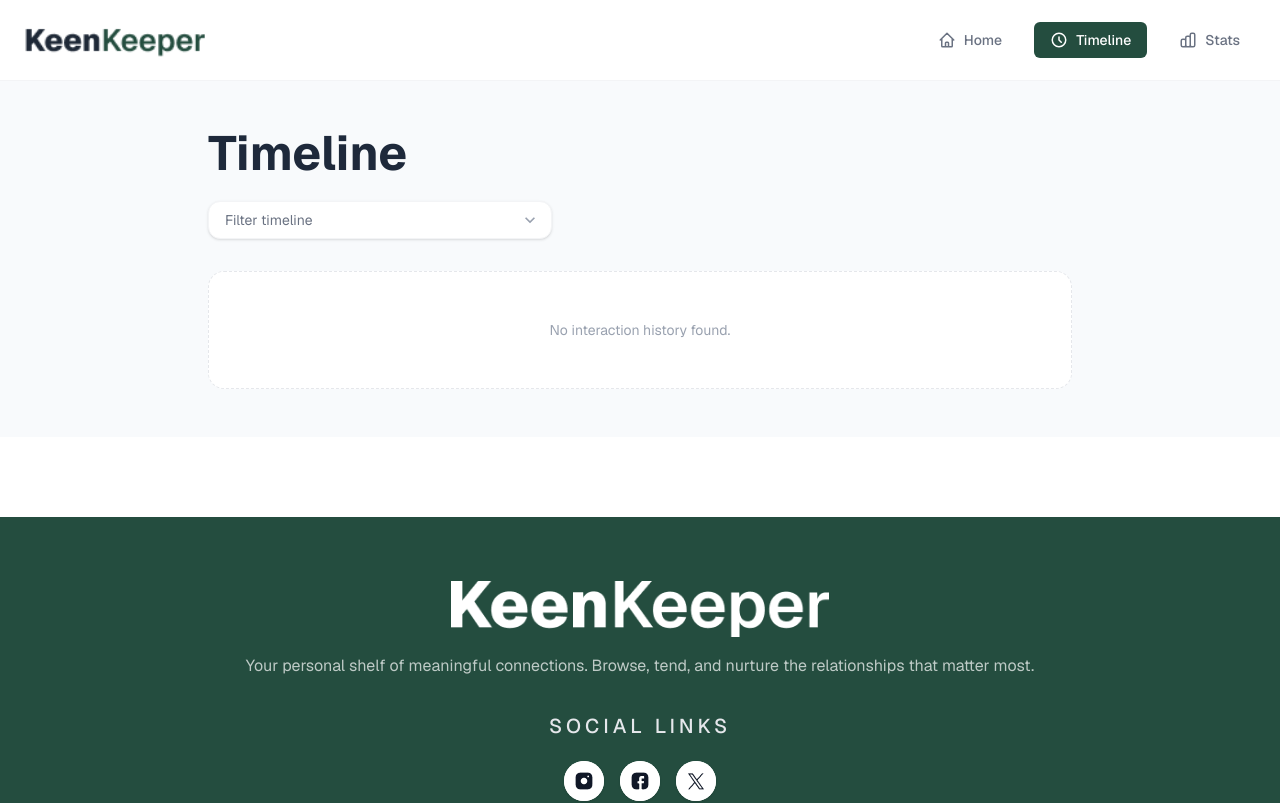
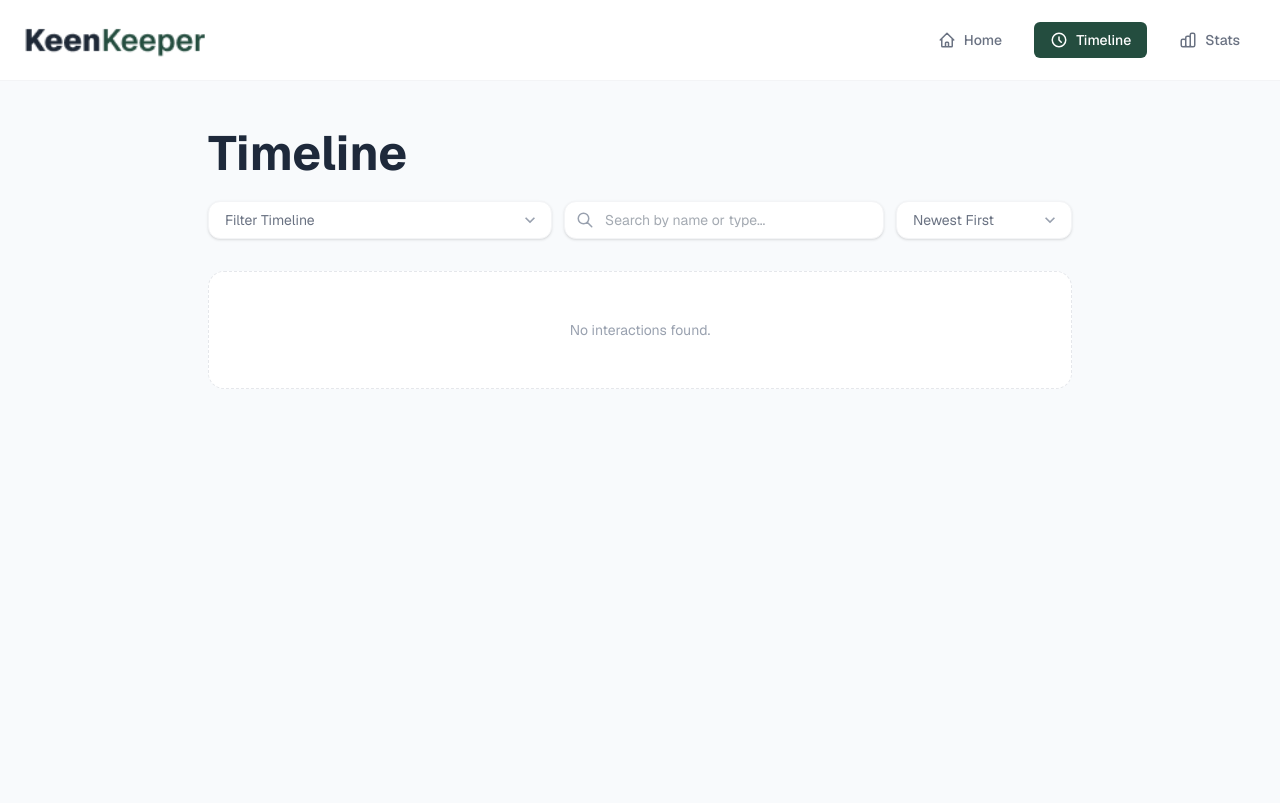
Before and after one commit to atikurr/Assinment-7, a React (Vite) app: page /timeline in a window 1280 px wide. Shown: the top 803 px of the page. Built offline with nearby package versions, Linux system fonts and the light colour scheme.

Commit message:
seach filter

```diff
--- a/src/components/Banner.jsx
+++ b/src/components/Banner.jsx
@@ -15,7 +15,7 @@ const Banner = () => {
 
       <button
         onClick={() => navigate("/add-friend")}
-        className="bg-[#244D3F] text-white font-semibold px-6 py-2.5 rounded-md shadow-sm hover:bg-[#244D3F] transition flex items-center gap-2 mx-auto"
+        className="bg-[#244D3F] text-white font-semibold px-6 py-2.5 rounded-md shadow-sm hover:bg-[#244D] transition flex items-center gap-2 mx-auto"
       >
         <span className="text-lg">+</span> Add a Friend
       </button>
--- a/src/pages/Timeline.jsx
+++ b/src/pages/Timeline.jsx
@@ -4,16 +4,13 @@ import callImg from '../assets/call.png';
 import textImg from '../assets/text.png';
 import videoImg from '../assets/video.png';
 import { MdKeyboardArrowDown } from "react-icons/md";
+import { HiOutlineSearch } from "react-icons/hi";
 
 const Timeline = () => {
   const { timeline } = useContext(AppContext);
   const [filter, setFilter] = useState('All');
-
-
-  const filteredTimeline = filter === 'All'
-    ? timeline
-    : timeline.filter(entry => entry.type === filter);
-
+  const [search, setSearch] = useState('');
+  const [sort, setSort] = useState('newest');
 
   const getIcon = (type) => {
     if (type === 'Call') return callImg;
@@ -22,56 +19,112 @@ const Timeline = () => {
     return callImg;
   };
 
+  // Step 1 — Filter by type
+  const filtered = filter === 'All'
+    ? timeline
+    : timeline.filter(entry => entry.type === filter);
+
+  // Step 2 — Search by friend name or type
+  const searched = filtered.filter(entry =>
+    entry.title.toLowerCase().includes(search.toLowerCase()) ||
+    entry.type.toLowerCase().includes(search.toLowerCase())
+  );
+
+  // Step 3 — Sort by date
+  const sorted = [...searched].sort((a, b) => {
+    const dateA = new Date(a.date);
+    const dateB = new Date(b.date);
+    return sort === 'newest' ? dateB - dateA : dateA - dateB;
+  });
+
   return (
-    <div className="bg-[#F8FAFC] min-LG-screen py-12">
+    <div className="bg-[#F8FAFC] min-h-screen py-12">
       <div className="container mx-auto px-4 max-w-4xl">
 
-        {/* Header Section */}
-        <div className="mb-8">
-          <h1 className="text-5xl font-bold text-[#1E293B] mb-6">Timeline</h1>
+        {/* Header */}
+        <h1 className="text-5xl font-bold text-[#1E293B] mb-6">Timeline</h1>
 
-          {/* Custom Filter Dropdown */}
-          <div className="relative w-86">
+        {/* Controls Row */}
+        <div className="flex flex-col sm:flex-row gap-3 mb-8">
+
+
+
+          {/* Filter by type */}
+          <div className="relative w-full sm:w-[344px]">
             <select
               className="w-full appearance-none bg-white border border-gray-100 px-4 py-2 rounded-xl shadow-sm text-sm text-gray-500 focus:outline-none focus:ring-2 focus:ring-[#2D4F40]/10"
               onChange={(e) => setFilter(e.target.value)}
+              value={filter}
             >
-              <option value="All">Filter timeline</option>
+              <option value="All">Filter Timeline</option>
               <option value="Call">Call</option>
               <option value="Text">Text</option>
               <option value="Video">Video</option>
             </select>
-            {/* Dropdown Arrow */}
             <div className="pointer-events-none absolute inset-y-0 right-0 flex items-center px-3 text-gray-400">
               <MdKeyboardArrowDown className="w-5 h-5" />
             </div>
           </div>
+
+           {/* Search */}
+          <div className="relative flex-1">
+            <HiOutlineSearch className="absolute left-3 top-1/2 -translate-y-1/2 text-gray-400 text-lg" />
+            <input
+              type="text"
+              placeholder="Search by name or type..."
+              value={search}
+              onChange={(e) => setSearch(e.target.value)}
+              className="w-full pl-10 pr-4 py-2 bg-white border border-gray-100 rounded-xl shadow-sm text-sm text-gray-600 focus:outline-none focus:ring-2 focus:ring-[#2D4F40]/10"
+            />
+          </div>
+
+          {/* Sort by date */}
+          <div className="relative w-full sm:w-44">
+            <select
+              className="w-full appearance-none bg-white border border-gray-100 px-4 py-2 rounded-xl shadow-sm text-sm text-gray-500 focus:outline-none focus:ring-2 focus:ring-[#2D4F40]/10"
+              onChange={(e) => setSort(e.target.value)}
+              value={sort}
+            >
+              <option value="newest">Newest First</option>
+              <option value="oldest">Oldest First</option>
+            </select>
+            <div className="pointer-events-none absolute inset-y-0 right-0 flex items-center px-3 text-gray-400">
+              <MdKeyboardArrowDown className="w-5 h-5" />
+            </div>
+          </div>
+
         </div>
 
         {/* Timeline List */}
-        <div className="space-y-6">
-          {filteredTimeline.length > 0 ? (
-            filteredTimeline.map((entry) => (
-              <div key={entry.id} className="flex items-center gap-5 bg-white p-5 rounded-2xl border border-gray-50 shadow-sm transition hover:shadow-md">
-
-                {/* Icon Circle */}
+        <div className="space-y-4">
+          {sorted.length > 0 ? (
+            sorted.map((entry) => (
+              <div
+                key={entry.id}
+                className="flex items-center gap-5 bg-white p-5 rounded-2xl border border-gray-50 shadow-sm transition hover:shadow-md"
+              >
+                {/* Icon */}
                 <div className="w-12 h-12 shrink-0 bg-gray-50 rounded-full flex items-center justify-center">
                   <img src={getIcon(entry.type)} alt={entry.type} className="w-6 h-6 object-contain opacity-80" />
                 </div>
 
                 {/* Content */}
-                <div>
+                <div className="flex-1">
                   <h4 className="text-sm font-bold text-[#1E293B]">
                     {entry.type} <span className="font-normal text-gray-400">with</span> {entry.title.split('with')[1]}
                   </h4>
                   <p className="text-[11px] font-medium text-gray-400 mt-0.5">{entry.date}</p>
                 </div>
 
+                {/* Type badge */}
+                <span className="text-xs font-medium px-3 py-1 rounded-full bg-gray-50 text-gray-400">
+                  {entry.type}
+                </span>
               </div>
             ))
           ) : (
             <div className="text-center bg-white p-12 rounded-2xl border border-dashed border-gray-200">
-              <p className="text-gray-400 text-sm">No interaction history found.</p>
+              <p className="text-gray-400 text-sm">No interactions found.</p>
             </div>
           )}
         </div>
```
